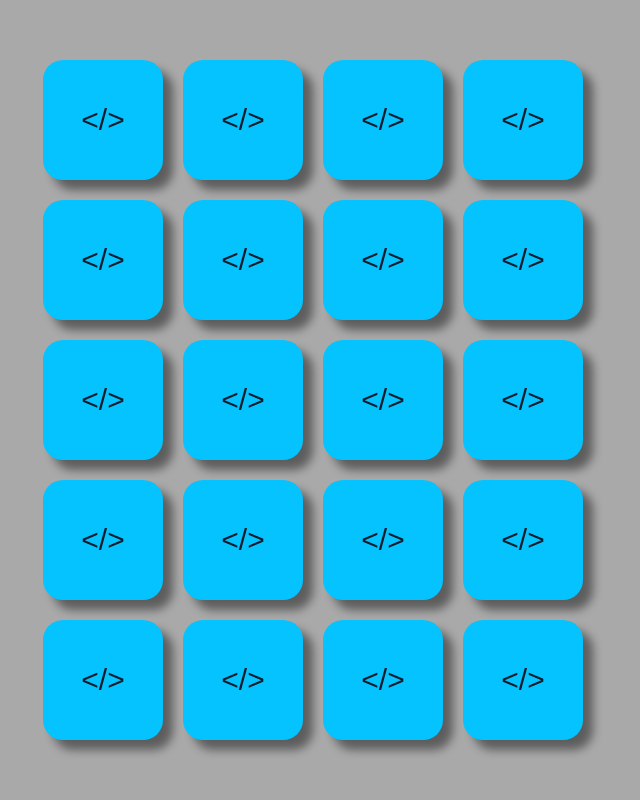
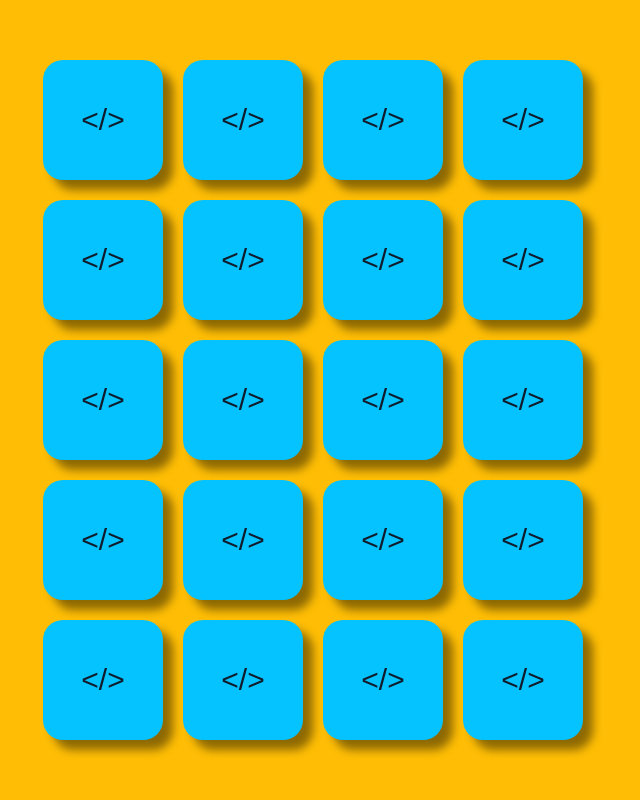
Before and after one commit to Wenderson169/MemoryGame, a PHP site: page / in a window 1280 px wide. Shown: the whole page, without its empty margins (327-967 px from the left). Run offline with PHP 8.4, Linux system fonts and the light colour scheme.

Commit message:
Mudança no bg

```diff
--- a/styles/style.css
+++ b/styles/style.css
@@ -5,7 +5,7 @@
 }
 
 body {
-    background-color: darkgray;
+    background-color: #ffbe05;
     font-family: 'Righteous', sans-serif;
     display: flex;
     justify-content: center;
```
